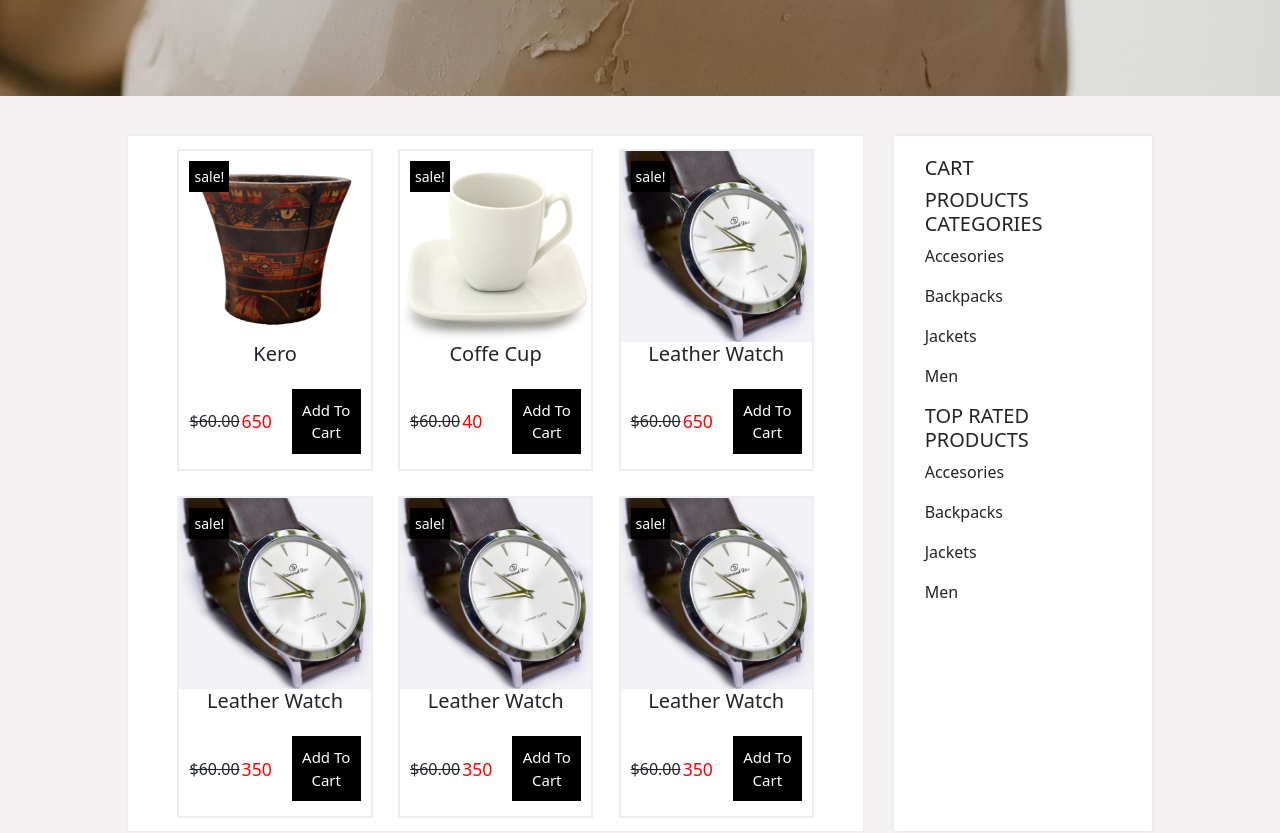
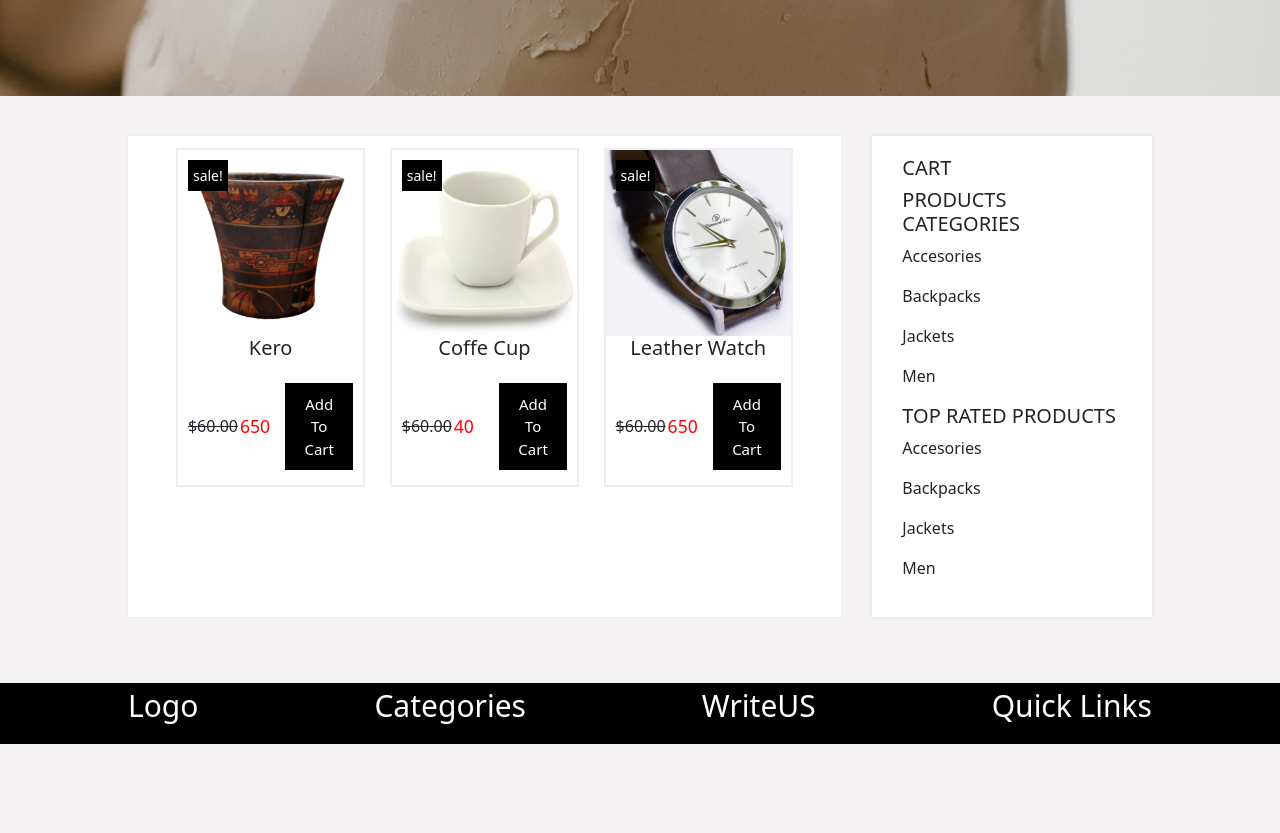
Before and after one commit to MonchoXR/AndeanCeramics, a website: page paginas/products.html in a window 1280 px wide. Shown: the part 400-1233 px from the top of the page. After the commit the page ends 1144 px from the top, so only its background shows below. Drawn offline with nearby package versions, Linux system fonts and the light colour scheme; some packages are replaced by stand-ins of ours; a script that the page names is missing; a web font is replaced by a local one.

Commit message:
ProyectoFinal

```diff
--- a/jsProducts/main.js
+++ b/jsProducts/main.js
@@ -23,34 +23,6 @@ let productos = [
 		img: "../Assets/catalogo/HandWatch600x600.jpg",
 
 	},
-
-    {
-        id: 3,
-		nombre: "Leather Watch",
-        precio: 350,
-        cantidad:0,
-		img: "../Assets/catalogo/HandWatch600x600.jpg",
-
-	},
-
-    {
-        id: 5,
-		nombre: "Leather Watch",
-        precio: 350,
-        cantidad:0,
-		img: "../Assets/catalogo/HandWatch600x600.jpg",
-
-	},
-
-    {
-        id: 6,
-		nombre: "Leather Watch",
-        precio: 350,
-        cantidad:0,
-		img: "../Assets/catalogo/HandWatch600x600.jpg",
-
-	},
-
 
 
 ];
--- a/scss/_products.scss
+++ b/scss/_products.scss
@@ -214,7 +214,7 @@
 
 .prod_segundaSeccion {
   box-shadow: 0px 0px 5px 0px rgba(0, 0, 0, 0.08);
-  width: 100%;
+  width: 60%;
   margin-left: 3%;
   padding: 2% 3%;
   background-color: white;
```
Also changed, not shown: estilos/styles.css.
